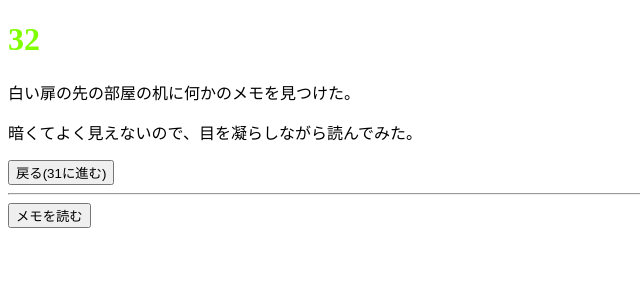
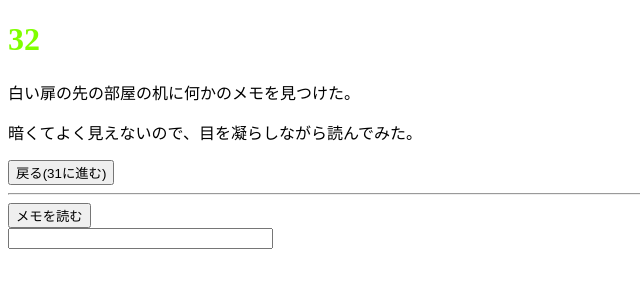
Before and after one commit to Yuto0911/kadai-game, a plain HTML site: page game132.html in a window 1280 px wide. Shown: the whole page, without its empty margins (0-640 px from the left). Drawn offline with Linux system fonts and the light colour scheme.

Commit message:
Update game132.html

```diff
--- a/game132.html
+++ b/game132.html
@@ -3,6 +3,7 @@
 <head>
   <meta charset="UTF-8">
   <title>祐斗の挑戦状2・32</title>
+  <script src="memo.js"></script>
   <link rel="stylesheet" href="Gstyle1.css">
 </head>
 <body>
@@ -13,6 +14,10 @@
 <p>暗くてよく見えないので、目を凝らしながら読んでみた。</p>
   <a href="game131.html"><input type="button" value="戻る(31に進む)"></a>
   <hr>
-<input type="button" value="メモを読む">
+<form name="timer">
+<input type="button" value="メモを読む" onclick="hyoji()">
+<br>
+<input type="text" name="moji" size="30" value="">
+</form>
 </body>
 </html>
```
